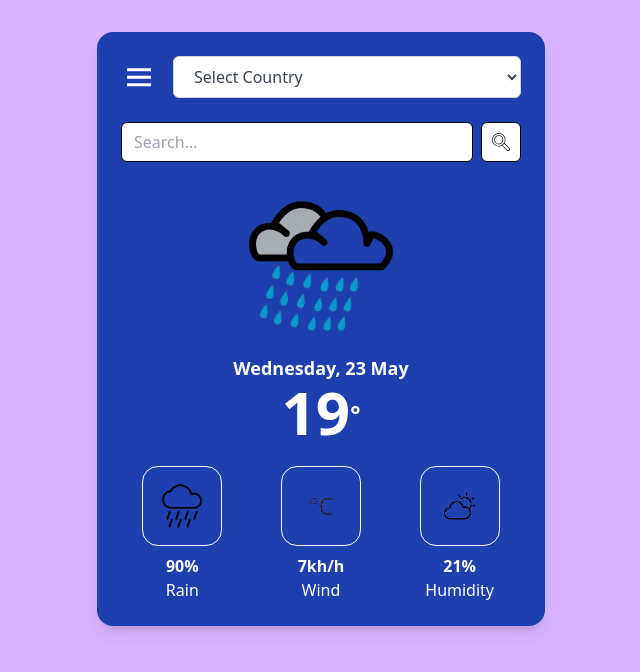
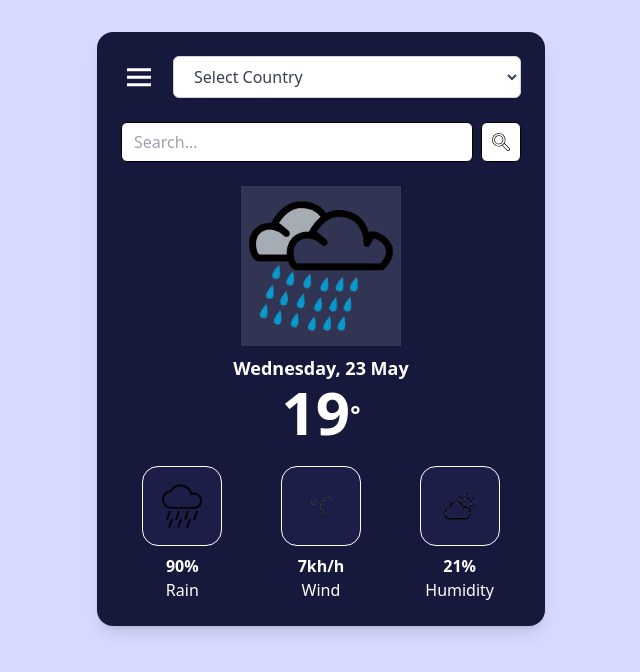
Before and after one commit to Golponer9215/Weather, a website: page dist/index.html in a window 1280 px wide. Shown: the whole page, without its empty margins (319-959 px from the left). Drawn offline with nearby package versions, Linux system fonts and the light colour scheme.

Commit message:
initial commit

```diff
--- a/dist/index.html
+++ b/dist/index.html
@@ -3,21 +3,20 @@
 <head>
   <meta charset="UTF-8" />
   <meta name="viewport" content="width=device-width, initial-scale=1.0" />
-  <title>Responsive Weather App</title>
+  <title>Weather App</title>
   <link href="https://unpkg.com/boxicons@2.1.4/css/boxicons.min.css" rel="stylesheet" />
   <script src="https://cdn.tailwindcss.com"></script>
 </head>
-<body class="bg-purple-300">
+<body class="bg-[#d7d9ff]">
 
 
-  <section class="bg-blue-800 p-6 rounded-2xl mt-8 max-w-md w-full mx-auto space-y-6 shadow-lg">
+  <section class="bg-[#16193c] p-6 rounded-2xl mt-8 max-w-md w-full mx-auto space-y-6 shadow-lg">
 
     <!-- Navigation Row -->
     <nav class="flex items-center gap-4">
-
       <i class='bx bx-menu text-4xl text-white'></i>
 
-      <!-- Country Dropdown -->
+
       <select class="flex-1 px-4 py-2 text-gray-700 bg-white border border-gray-300 rounded-md shadow-sm focus:outline-none focus:ring-2 focus:ring-blue-500">
         <option selected disabled>Select Country</option>
         <option>United States</option>
@@ -47,31 +46,30 @@
       <img
         src="/dist/assets/WhatsApp_Image_2025-05-11_at_7.28.53_AM-removebg-preview.png"
         alt="Weather"
-        class="w-40 mx-auto"
+        class="w-40 mx-auto bg-[#313453]"
       />
       <h1 class="text-white font-bold text-lg mt-2">Wednesday, 23 May</h1>
       <p class="text-white font-extrabold text-6xl">19<sup class="text-2xl -top-3 relative">°</sup></p>
     </div>
 
-    <!-- Weather Details -->
     <div class="grid grid-cols-1 sm:grid-cols-3 gap-4 text-center">
-      <!-- Rain -->
+
       <div>
-        <img src="/dist/assets/WhatsApp_Image_2025-05-11_at_7.28.53mM-removebg-preview.png" class="w-20 mx-auto rounded-2xl border border-white" alt="Rain" />
+        <img src="/dist/assets/WhatsApp_Image_2025-05-11_at_7.28.53mM-removebg-preview.png" class="w-20 mx-auto rounded-2xl border border-white bg-[#1c1e47]" alt="Rain" />
         <p class="text-white font-extrabold mt-2">90%</p>
         <p class="text-white">Rain</p>
       </div>
 
-      <!-- Wind -->
+
       <div>
-        <img src="/dist/assets/WhatsApp_Image_2025-05-11_at_7.28.54_fM-removebg-preview.png" class="w-20 mx-auto rounded-2xl border border-white" alt="Wind" />
+        <img src="/dist/assets/WhatsApp_Image_2025-05-11_at_7.28.54_fM-removebg-preview.png" class="w-20 mx-auto rounded-2xl border border-white bg-[#1c1e47]" alt="Wind" />
         <p class="text-white font-extrabold mt-2">7kh/h</p>
         <p class="text-white">Wind</p>
       </div>
 
-      <!-- Humidity -->
+
       <div>
-        <img src="/dist/assets/WhatsApp_Image_2025-05-11_at_7.28.54_AM-removebg-preview.png" class="w-20 mx-auto rounded-2xl border border-white" alt="Humidity" />
+        <img src="/dist/assets/WhatsApp_Image_2025-05-11_at_7.28.54_AM-removebg-preview.png" class="w-20 mx-auto rounded-2xl border border-white bg-[#1c1e47] " alt="Humidity" />
         <p class="text-white font-extrabold mt-2">21%</p>
         <p class="text-white">Humidity</p>
       </div>
```
Also changed, not shown: dist/style.css.
